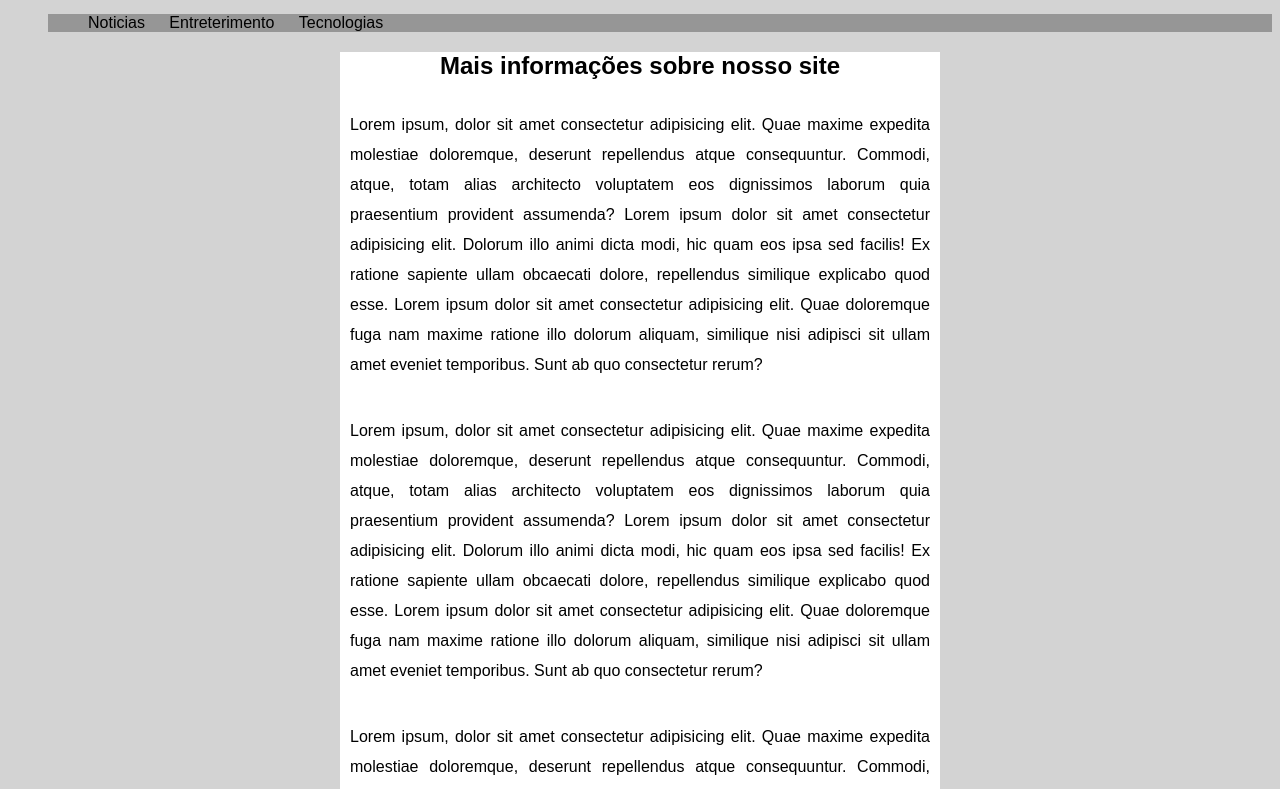
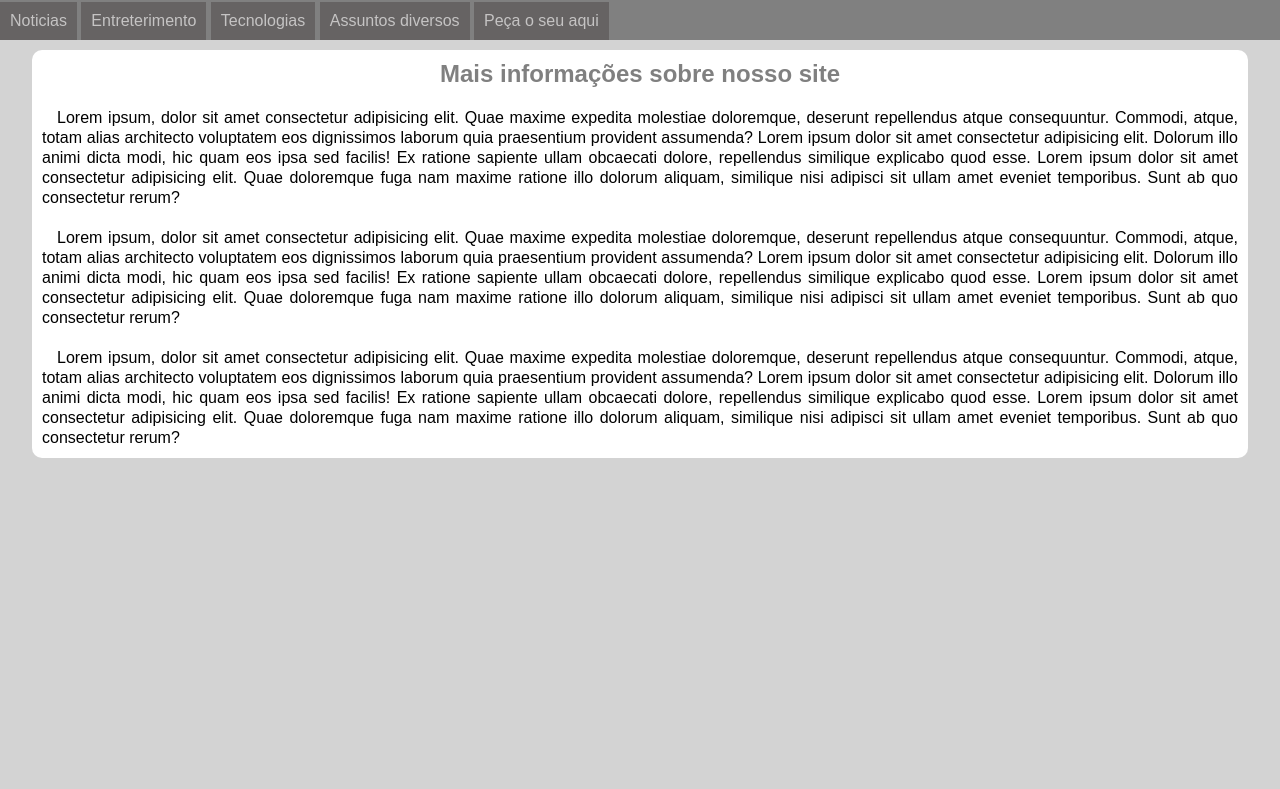
Before and after one commit to ArturSousa1/HTML, a plain HTML site: page exercicios/media-queries/mq1.html in a window 1280 px wide. Shown: the part 66-855 px from the top of the page. After the commit the page ends 800 px from the top, so only its background shows below. Drawn offline with nearby package versions, Linux system fonts and the light colour scheme.

Commit message:
Adicionando exercícios

```diff
--- /dev/null
+++ b/exercicios/media-queries/estilo/mq1-medias.css
@@ -0,0 +1,14 @@
+@charset "UTF-8";
+
+@media screen and (min-width:768px) {
+    #imenu{
+        display: none;
+    }
+    menu{
+        display: block;
+        border: none;
+    }
+    menu li{
+        display: inline-block;
+    }
+}
--- a/exercicios/media-queries/estilo/mq1.css
+++ b/exercicios/media-queries/estilo/mq1.css
@@ -1,42 +1,83 @@
 @charset "UTF-8";
 
 /* estilos para tela */
+* {
+    margin: 0;
+    padding: 0;
+}
 
 html {
     font-family: Arial, Helvetica, sans-serif;
+}
+
+header {
+    background-color: gray;
+}
+
+header h1 {
+    text-align: center;
+    color: white;
+    padding: 15px;
+}
+
+#imenu {
+    display: block;
+    background-color: rgb(79, 89, 100);
+    color: white;
+    text-align: center;
+    padding: 10px;
+}
+
+#imenu:hover {
+    background-color: white;
+    color: black;
+    cursor: pointer;
+}
+
+menu {
+    display: none;
+}
+
+menu ul {
+    list-style-type: none;
+}
+
+menu>ul>li>a {
+    display: block;
+    text-align: center;
+    padding: 10px;
+    background-color: rgb(102, 99, 99);
+    border-top: 1px solid gray;
+    color: rgba(255, 255, 255, 0.621);
+    text-decoration: none;
+}
+
+menu>ul>li>a:hover {
+    background-color: gray;
 }
 
 body {
     background-color: lightgray;
 }
 
-header h1 {
-    text-align: center;
-    color: white;
+main {
+    background-color: white;
+    width: 95vw;
+    margin: auto;
+    border-radius: 10px;
+    margin-top: 10px;
+    margin-bottom: 20px;
 }
 
-menu li {
-    display: inline-block;
-    margin-right: 20px;
-}
-
-menu ul {
-    background-color: rgba(0, 0, 0, 0.292);
-    text-decoration: none;
+article h2 {
+    color: gray;
+    text-align: center;
+    padding: 10px;
 }
 
 article p {
     text-align: justify;
-    line-height: 30px;
     padding: 10px;
+    text-indent: 15px;
+    line-height: 20px;
 }
-
-article {
-    background-color: white;
-    width: 600px;
-    margin: auto;
-}
-
-article h2 {
-    text-align: center;
-}
--- /dev/null
+++ b/exercicios/media-queries/estilo/mq3-mobile.css
@@ -0,0 +1,42 @@
+@charset "UTF-8";
+
+/* Mobile First */
+
+*{
+    margin: 0;
+    padding: 0;
+    font-family: Arial, Helvetica, sans-serif;
+    font-size: 1em;
+    box-sizing: border-box;
+}
+html{
+    height: 100vh;
+}
+
+body{
+    background: black url(/exercicios/img/back-phone.jpg) no-repeat;
+    background-size: cover;
+    background-position: center center;
+}
+
+main{
+    background-color: rgba(255, 255, 255, 0.538);
+    width: 400px;
+    margin: auto;
+    border-radius: 10px;
+    margin-top: 20px;
+    padding: 10px;
+}
+main h1{
+    color: white;
+    text-align: center;
+    font-size: 2em;
+}
+img{
+    display: none;
+    margin: auto;
+}
+
+img#iphone{
+    display: block;
+}
--- /dev/null
+++ b/exercicios/media-queries/estilo/mq3.css
@@ -0,0 +1,57 @@
+@charset "UTF-8";
+
+/* Todas as demais medias */
+
+@media screen and (min-width:768px) and (max-width:992px) {
+    body {
+        background-image: url(/exercicios/img/back-tablet.jpg);
+    }
+
+    img#itablet {
+        display: block;
+    }
+
+    img#iphone {
+        display: none;
+    }
+}
+
+@media screen and (min-width:992px) and (max-width:1200px) {
+    body {
+        background-image: url(/exercicios/img/back-pc.jpg);
+    }
+
+    img#ipc {
+        display: block;
+    }
+
+    img#itablet {
+        display: none;
+    }
+
+    img#iphone {
+        display: none;
+    }
+}
+
+@media screen and (min-width:1200px) {
+    body {
+        background-image: url(/exercicios/img/back-tv.jpg);
+    }
+
+    img#itv {
+        display: block;
+    }
+
+    img#ipc {
+        display: none;
+    }
+
+    img#itablet {
+        display: none;
+    }
+
+    img#iphone {
+        display: none;
+    }
+}
--- a/exercicios/media-queries/mq1.html
+++ b/exercicios/media-queries/mq1.html
@@ -6,23 +6,28 @@
     <meta name="viewport" content="width=device-width, initial-scale=1.0">
     <title>Media Queries</title>
     <link rel="stylesheet" href="/exercicios/media-queries/estilo/mq1.css" media="screen">
+    <link rel="stylesheet" href="/exercicios/media-queries/estilo/mq1-medias.css">
     <link rel="stylesheet" href="/exercicios/media-queries/estilo/mq1-impressao.css" media="print">
+    <link rel="stylesheet"href="https://fonts.googleapis.com/css2?family=Material+Symbols+Outlined:opsz,wght,FILL,GRAD@20..48,100..700,0..1,-50..200" />
 </head>
 
-<body>
-    <main>
+<body onresize="mudouTamanho()">
     <header>
         <h1>
             Estudos de Media Queries
         </h1>
-            <menu>
+        <span id="imenu" class="material-symbols-outlined" onclick="clickMenu()">menu</span>
+        <menu id="itens">
             <ul>
-                    <li>Noticias</li>
-                    <li>Entreterimento</li>
-                    <li>Tecnologias</li>
+                <li><a href="#">Noticias</a></li>
+                <li><a href="#">Entreterimento</a></li>
+                <li><a href="#">Tecnologias</a></li>
+                <li><a href="#">Assuntos diversos</a></li>
+                <li><a href="#">Peça o seu aqui</a></li>
             </ul>
         </menu>
     </header>
+    <main>
         <article>
             <h2>
                 Mais informações sobre nosso site
@@ -60,6 +65,20 @@
                 rerum?</p>
         </article>
     </main>
+    <script>
+        function clickMenu(){
+         if(itens.style.display == "block"){
+            itens.style.display="none"
+         }else{
+            itens.style.display="block"
+         }
+        }
+
+        function mudouTamanho(){
+            if(window.innerWidth >= 768)
+            itens.style.display="block"
+        }
+    </script>
 </body>
 
 </html>
```
Also changed, not shown: exercicios/media-queries/mq3.html (added, +20 -0 lines). Lines whose indentation alone changed are shown as unchanged.
